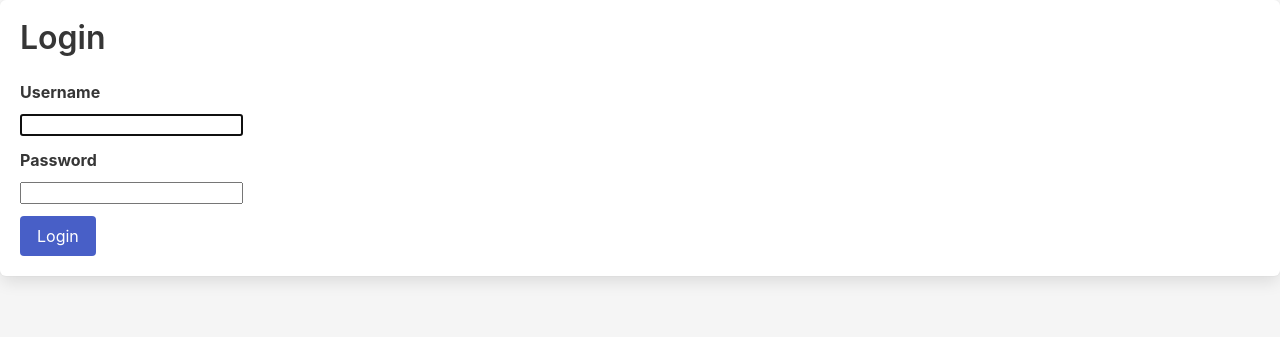
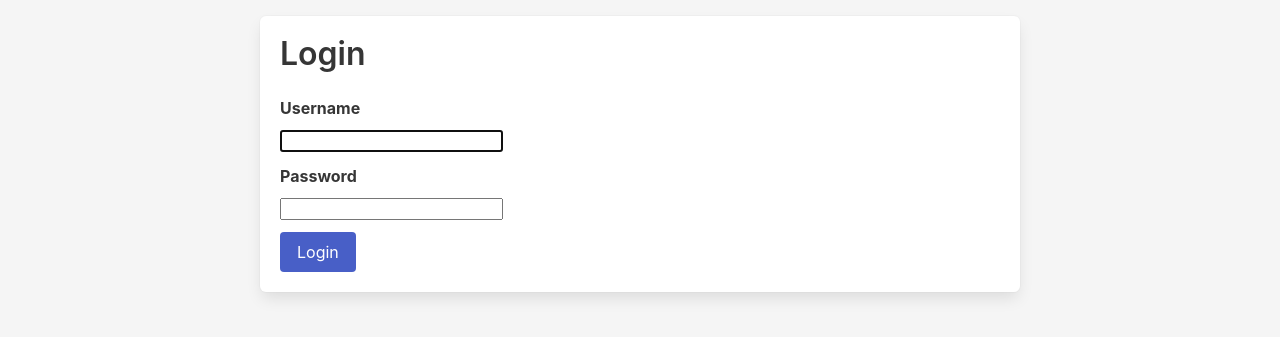
Before and after one commit to martinlehoux/django_bike, a Django app: page /accounts/login/ in a window 1280 px wide. Shown: the part 56-393 px from the top of the page. Run offline with Django 3.2, Linux system fonts and the light colour scheme; parts of the project's set-up code (start-up, migrations or seed data) failed here and were passed over; some libraries are stand-ins or nearby versions.

Commit message:
feat - Main layout

```diff
--- a/templates/base.html
+++ b/templates/base.html
@@ -23,7 +23,23 @@
 </head>
 <body class="has-background-light">
   {% include 'navbar.html' %}
-  {% block content %}
-  {% endblock content %}
+  <div class="container mt-4">
+    <div class="columns">
+      <div class="column"></div>
+      <div class="column is-two-thirds">
+        {% block content %}
+        {% endblock content %}
+      </div>
+      <div class="column">
+      {% for message in messages %}
+        <div class="notification is-light {% if message.tags %}is-{{message.tags}}{% endif %}">
+          <button class="delete"></button>
+          {{message}}
+        </div>
+      {% endfor %}
+      </div>
+    </div>
+  </div>
+  <script src="{% static 'js/index.js' %}"></script>
 </body>
 </html>
```
